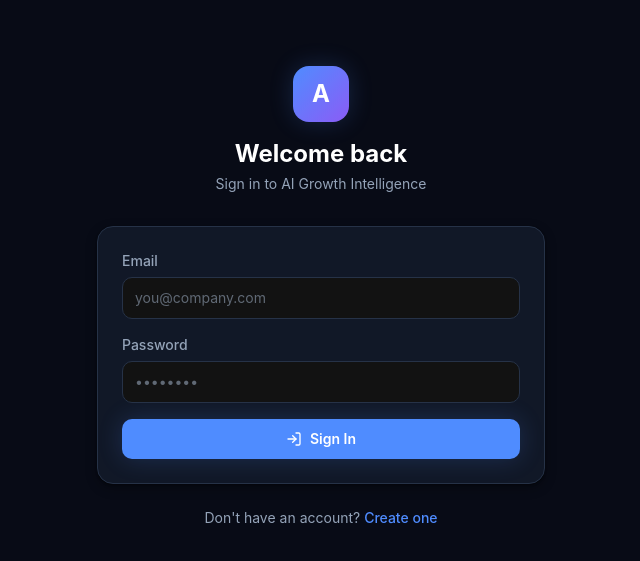
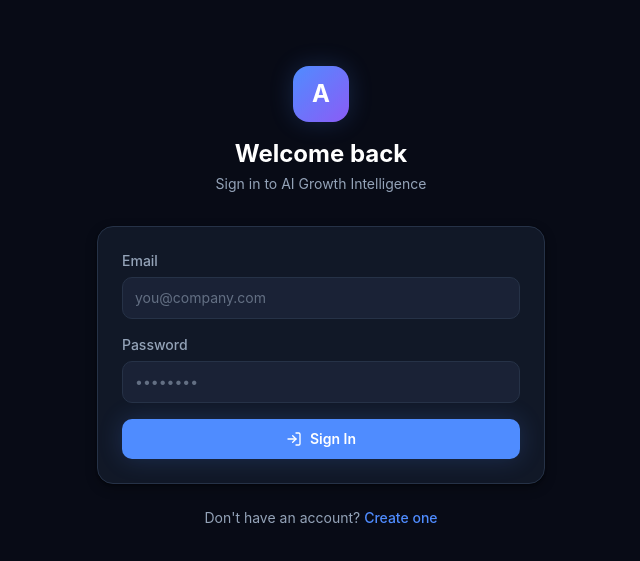
Before and after one commit to mdtamizuddin/business-analizer-ai, a Next.js app in the folder apps/web/: page /login in a window 1280 px wide. Shown: the part 103-664 px from the top of the page, without its empty margins (319-959 px from the left). Built offline with nearby package versions, Linux system fonts and the light colour scheme.

Commit message:
fix(web): add 'elevated' color token used by auth page inputs

```diff
--- a/apps/web/tailwind.config.ts
+++ b/apps/web/tailwind.config.ts
@@ -12,6 +12,7 @@
         background: '#080B16',
         surface: '#111827',
         'surface-hover': '#1A2236',
+        elevated: '#1A2236',
         border: '#263247',
         primary: {
           DEFAULT: '#4F8CFF',
@@ -27,6 +28,7 @@
           900: '#243f7a',
         },
         secondary: '#8B5CF6',
+        'ai-premium': '#EC4899',
         success: '#22C55E',
         warning: '#F59E0B',
         danger: '#EF4444',
```
